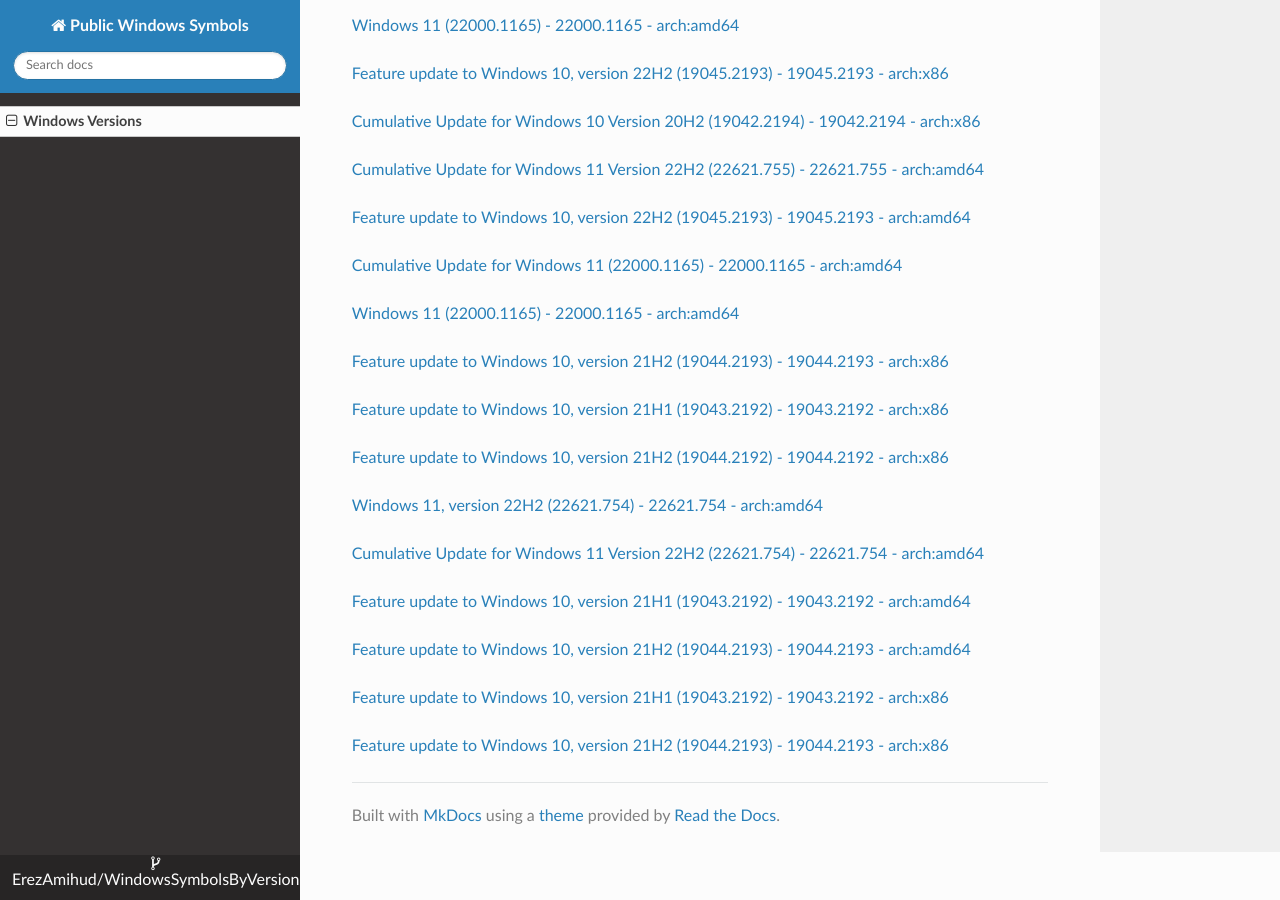
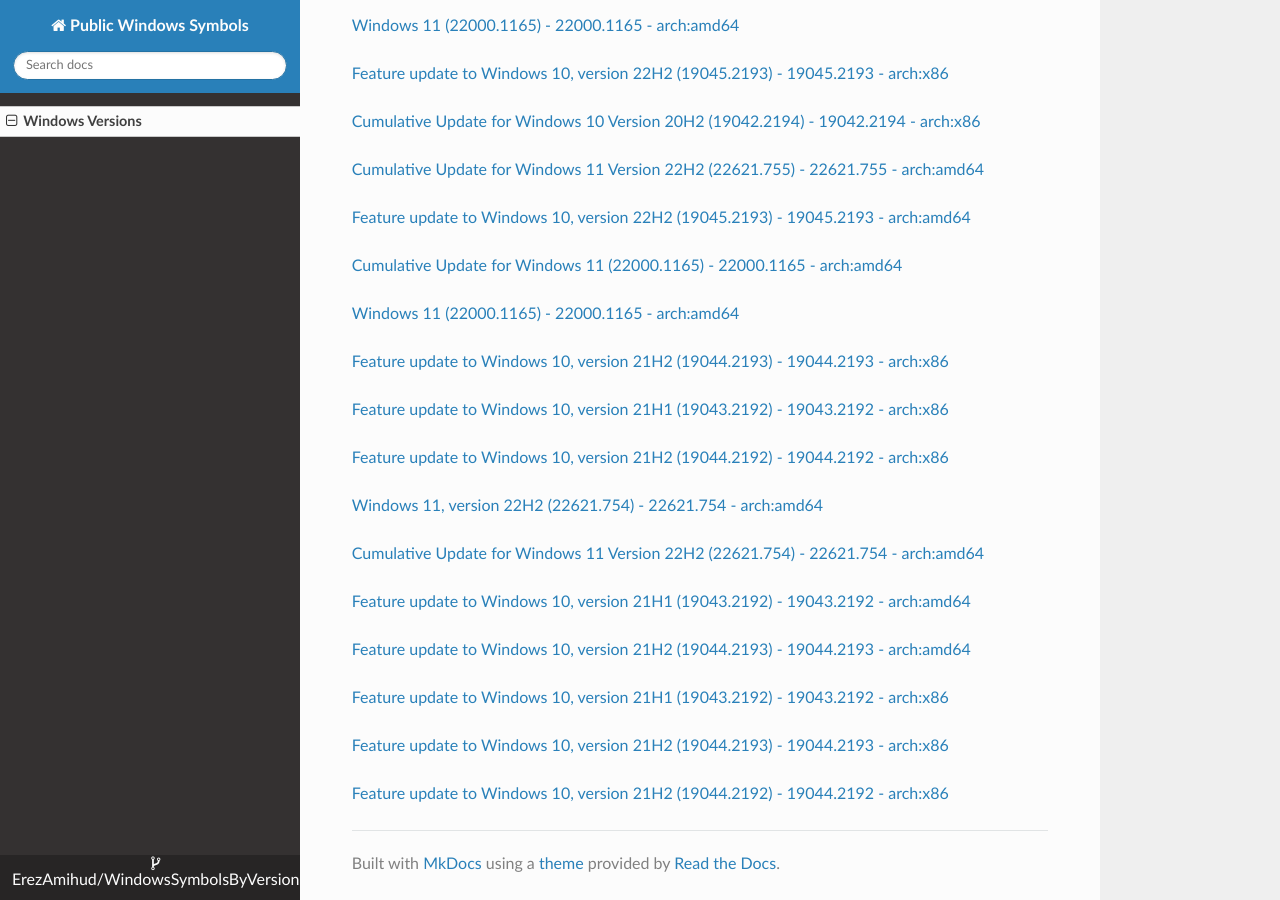
Before and after one commit to ErezAmihud/WindowsSymbolsByVersion, an MkDocs documentation site: the page built from docs/index.md, in a window 1280 px wide and 900 px high, scrolled down 47861 px. Built offline with MkDocs 1.6.1, drawn with Linux system fonts in a browser that asks for light colours; nearby versions of some CDN libraries.

Commit message:
Automated commit, add manifest for 8f81617e-552c-41f5-825d-2b898e8deeb1

```diff
--- a/docs/index.md
+++ b/docs/index.md
@@ -2818,3 +2818,6 @@
 
 
 [Feature update to Windows 10, version 21H2 (19044.2193) - 19044.2193 - arch:x86](https://github.com/ErezAmihud/WindowsSymbolsByVersion/blob/main/manifests/42f9f137-9fd8-4b53-ae58-74dc50f01f49.manifest)
+
+
+[Feature update to Windows 10, version 21H2 (19044.2192) - 19044.2192 - arch:x86](https://github.com/ErezAmihud/WindowsSymbolsByVersion/blob/main/manifests/8f81617e-552c-41f5-825d-2b898e8deeb1.manifest)
```
Also changed, not shown: process_builds.json (+1 -1 lines).
